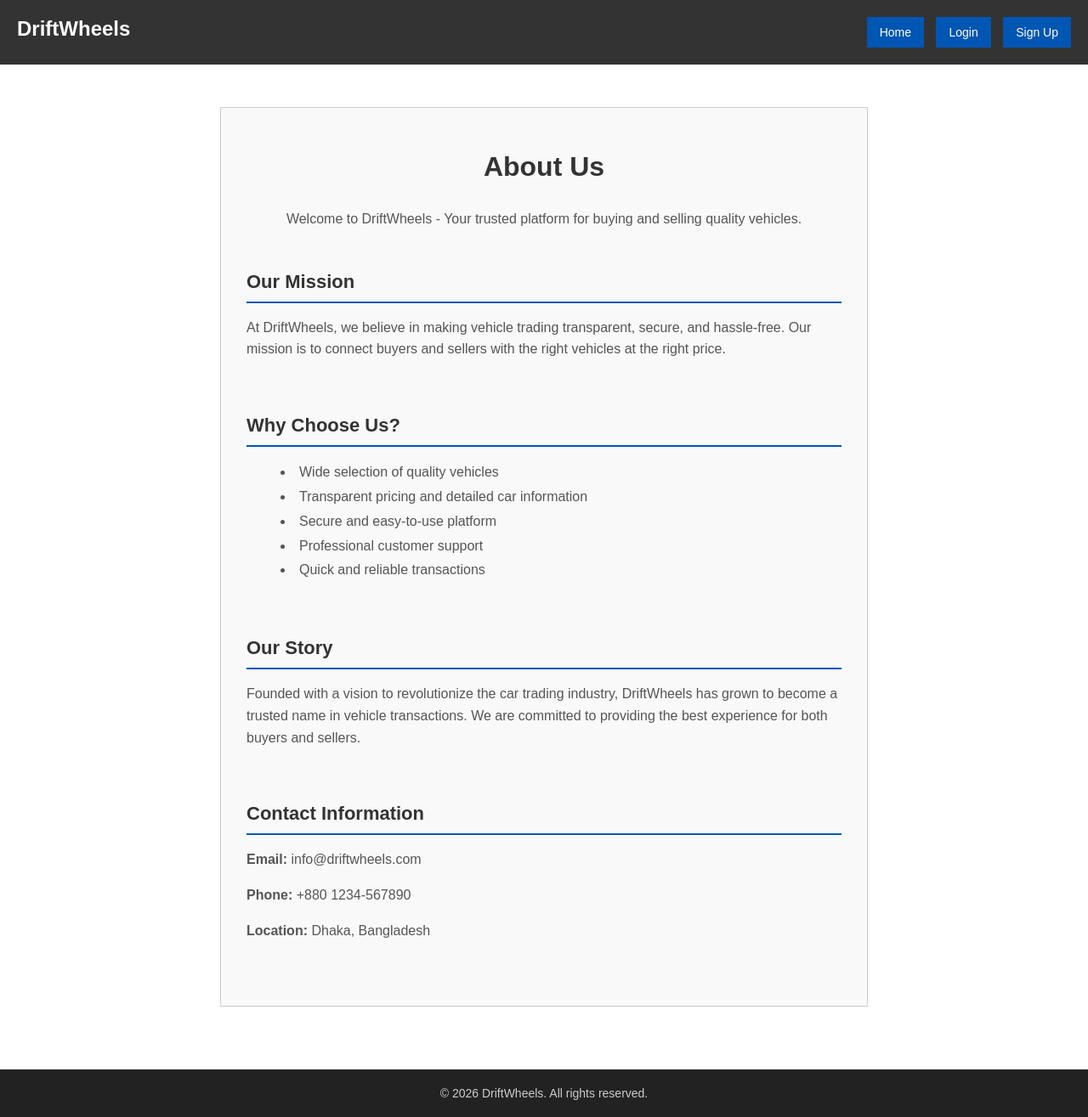
After one commit to Slightsmile/DriftWheels, a PHP site: page /about-us.html in a window 1280 px wide. The commit adds this page. Shown: the whole page at 85% size. Run offline with PHP 8.4, Linux system fonts and the light colour scheme.

Commit message:
about us added

```diff
--- /dev/null
+++ b/about-us.html
@@ -0,0 +1,61 @@
+<!DOCTYPE html>
+<html>
+
+<head>
+    <meta charset="UTF-8">
+    <meta name="viewport" content="width=device-width, initial-scale=1.0">
+    <title>About Us - DriftWheels</title>
+    <link rel="stylesheet" href="style.css">
+</head>
+
+<body>
+
+    <div class="navbar">
+        <div class="logo">DriftWheels</div>
+        <div class="menu">
+            <a href="index.html"><button>Home</button></a>
+            <a href="login.html"><button>Login</button></a>
+            <a href="signup.html"><button>Sign Up</button></a>
+        </div>
+    </div>
+
+    <div class="about-container">
+        <h1>About Us</h1>
+        <p class="about-intro">Welcome to DriftWheels - Your trusted platform for buying and selling quality vehicles.</p>
+
+        <div class="about-section">
+            <h2>Our Mission</h2>
+            <p>At DriftWheels, we believe in making vehicle trading transparent, secure, and hassle-free. Our mission is to connect buyers and sellers with the right vehicles at the right price.</p>
+        </div>
+
+        <div class="about-section">
+            <h2>Why Choose Us?</h2>
+            <ul class="about-list">
+                <li>Wide selection of quality vehicles</li>
+                <li>Transparent pricing and detailed car information</li>
+                <li>Secure and easy-to-use platform</li>
+                <li>Professional customer support</li>
+                <li>Quick and reliable transactions</li>
+            </ul>
+        </div>
+
+        <div class="about-section">
+            <h2>Our Story</h2>
+            <p>Founded with a vision to revolutionize the car trading industry, DriftWheels has grown to become a trusted name in vehicle transactions. We are committed to providing the best experience for both buyers and sellers.</p>
+        </div>
+
+        <div class="about-section">
+            <h2>Contact Information</h2>
+            <p><b>Email:</b> info@driftwheels.com</p>
+            <p><b>Phone:</b> +880 1234-567890</p>
+            <p><b>Location:</b> Dhaka, Bangladesh</p>
+        </div>
+    </div>
+
+    <div class="footer">
+        © 2026 DriftWheels. All rights reserved.
+    </div>
+
+</body>
+
+</html>
--- a/car-details.html
+++ b/car-details.html
@@ -14,6 +14,7 @@
         <div class="logo">DriftWheels</div>
         <div class="menu">
             <a href="index.html"><button>Home</button></a>
+            <a href="about-us.html"><button>About Us</button></a>
             <a href="login.html"><button>Login</button></a>
             <a href="signup.html"><button>Sign Up</button></a>
         </div>
--- a/contact.html
+++ b/contact.html
@@ -14,6 +14,7 @@
         <div class="logo">DriftWheels</div>
         <div class="menu">
             <a href="index.html"><button>Home</button></a>
+            <a href="about-us.html"><button>About Us</button></a>
             <a href="login.html"><button>Login</button></a>
             <a href="signup.html"><button>Sign Up</button></a>
         </div>
--- a/index.html
+++ b/index.html
@@ -14,6 +14,7 @@
         <div class="logo">DriftWheels</div>
         <div class="menu">
             <a href="index.html"><button>Home</button></a>
+            <a href="about-us.html"><button>About Us</button></a>
             <a href="login.html"><button>Login</button></a>
             <a href="signup.html"><button>Sign Up</button></a>
         </div>
--- a/login.html
+++ b/login.html
@@ -14,6 +14,7 @@
         <div class="logo">DriftWheels</div>
         <div class="menu">
             <a href="index.html"><button>Home</button></a>
+            <a href="about-us.html"><button>About Us</button></a>
             <a href="login.html"><button>Login</button></a>
             <a href="signup.html"><button>Sign Up</button></a>
         </div>
--- a/profile.html
+++ b/profile.html
@@ -14,6 +14,7 @@
         <div class="logo">DriftWheels</div>
         <div class="menu">
             <a href="index.html"><button>Home</button></a>
+            <a href="about-us.html"><button>About Us</button></a>
             <a href="profile.html"><button>Profile</button></a>
             <a href="login.html"><button>Logout</button></a>
         </div>
--- a/sell-car.html
+++ b/sell-car.html
@@ -14,6 +14,7 @@
         <div class="logo">DriftWheels</div>
         <div class="menu">
             <a href="index.html"><button>Home</button></a>
+            <a href="about-us.html"><button>About Us</button></a>
             <a href="login.html"><button>Login</button></a>
             <a href="signup.html"><button>Sign Up</button></a>
         </div>
--- a/signup.html
+++ b/signup.html
@@ -14,6 +14,7 @@
         <div class="logo">DriftWheels</div>
         <div class="menu">
             <a href="index.html"><button>Home</button></a>
+            <a href="about-us.html"><button>About Us</button></a>
             <a href="login.html"><button>Login</button></a>
             <a href="signup.html"><button>Sign Up</button></a>
         </div>
--- a/style.css
+++ b/style.css
@@ -589,3 +589,55 @@ body {
     font-size: 15px;
     color: #555;
 }
+
+/* About Us page */
+
+.about-container {
+    display: flex;
+    flex-direction: column;
+    width: 700px;
+    margin: 50px auto;
+    padding: 30px;
+    border: 1px solid #ccc;
+    background-color: #f9f9f9;
+}
+
+.about-container h1 {
+    font-size: 32px;
+    text-align: center;
+    margin-bottom: 15px;
+    color: #333;
+}
+
+.about-intro {
+    text-align: center;
+    font-size: 16px;
+    color: #555;
+    margin-bottom: 30px;
+    line-height: 1.5;
+}
+
+.about-section {
+    margin-bottom: 30px;
+}
+
+.about-section h2 {
+    font-size: 22px;
+    margin-bottom: 15px;
+    color: #333;
+    border-bottom: 2px solid #0056b3;
+    padding-bottom: 10px;
+}
+
+.about-section p {
+    font-size: 16px;
+    color: #555;
+    line-height: 1.6;
+}
+
+.about-list {
+    list-style-position: inside;
+    color: #555;
+    font-size: 16px;
+    line-height: 1.8;
+}
```
